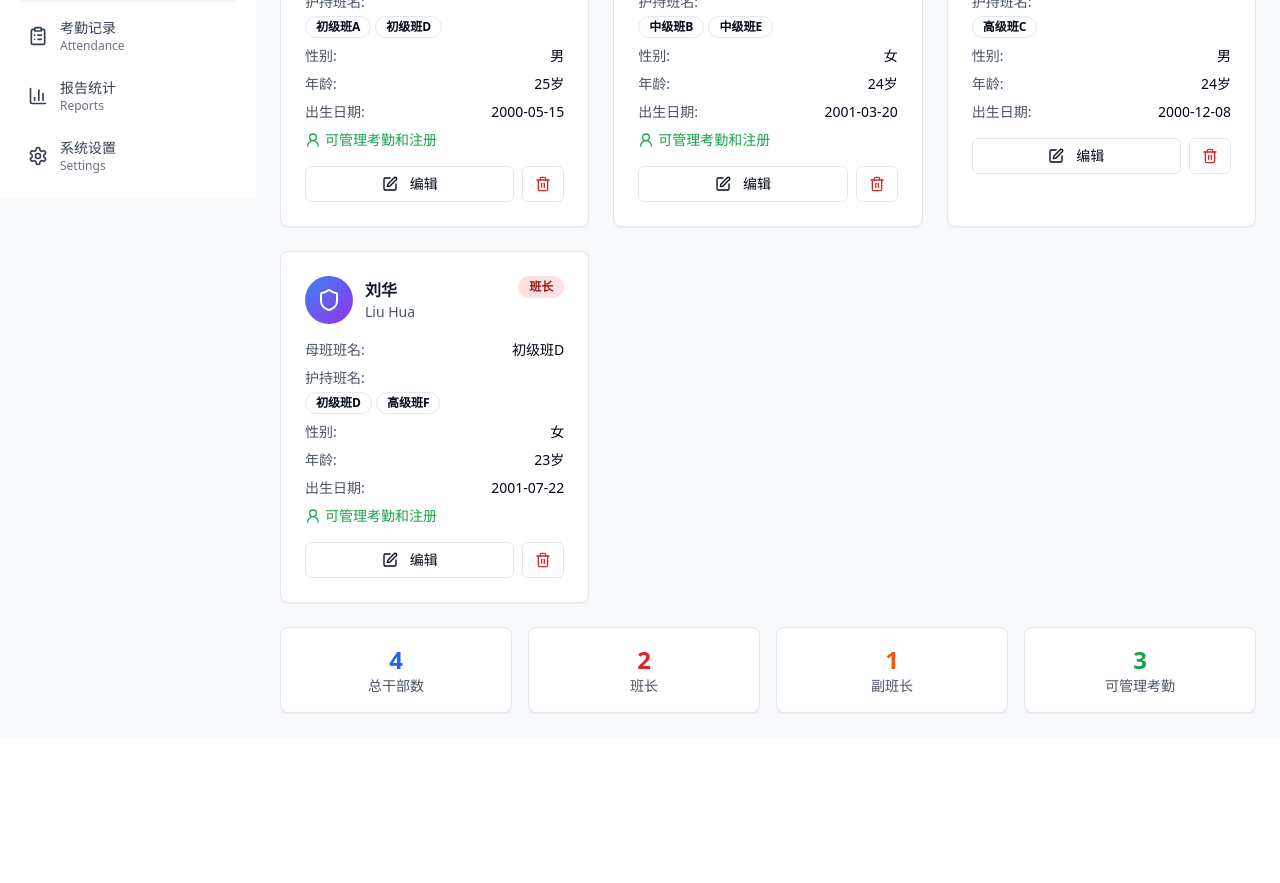
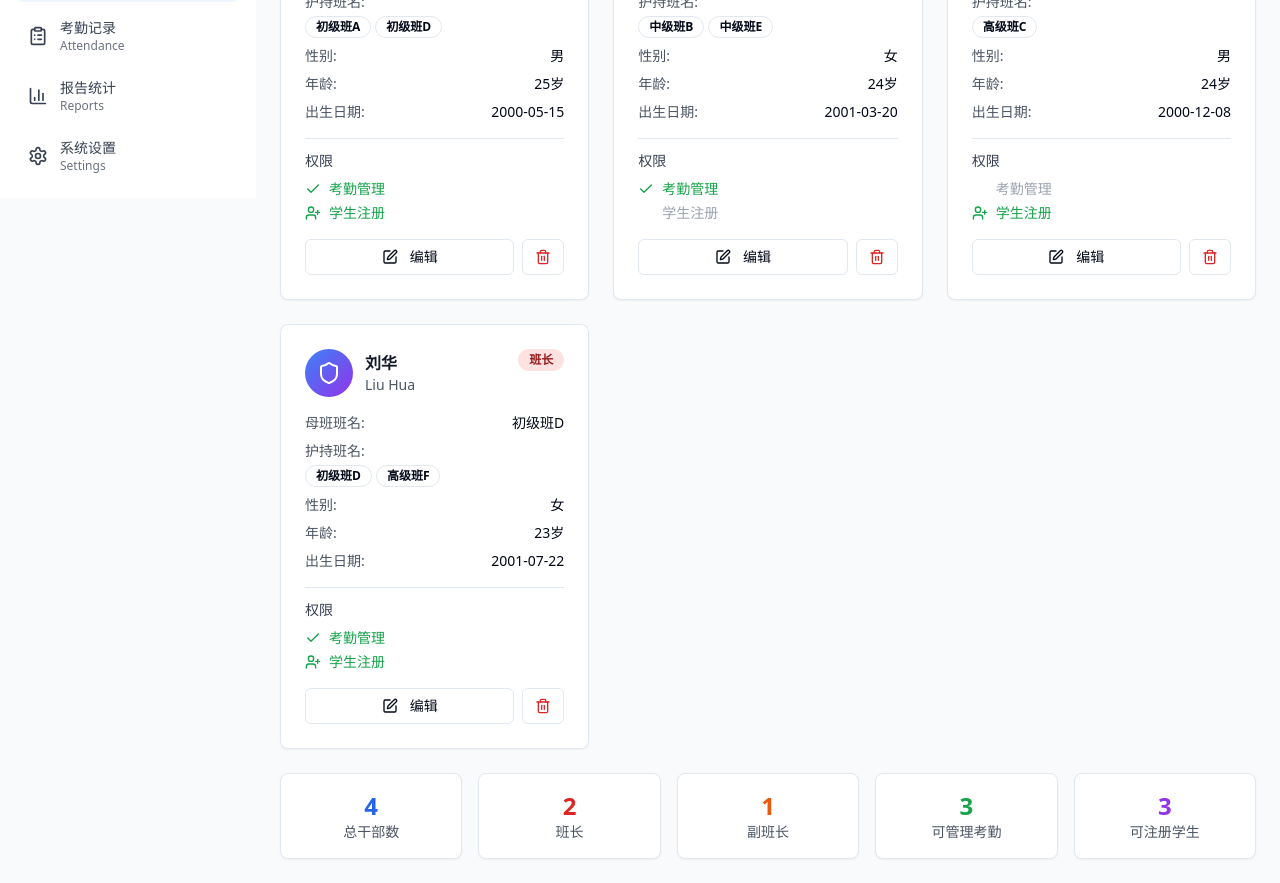
Before and after one commit to leonardloh/attend-zen-manager, a React (Vite) app: page /cadres in a window 1280 px wide. Shown: the part 400-1283 px from the top of the page. Before the commit the page ends 1137 px from the top, so only its background shows below. Built offline with nearby package versions, Linux system fonts and the light colour scheme; sample sign-in values are in the browser's storage.

Commit message:
Add permission for attendance and student registration
Allow granting attendance and student registration permissions when creating a new cadre.

```diff
--- a/src/components/Cadres/CadreCard.tsx
+++ b/src/components/Cadres/CadreCard.tsx
@@ -3,7 +3,7 @@ import React from 'react';
 import { Card, CardContent } from '@/components/ui/card';
 import { Button } from '@/components/ui/button';
 import { Badge } from '@/components/ui/badge';
-import { Shield, Edit, Trash2, User2 } from 'lucide-react';
+import { Shield, Edit, Trash2, User2, Check, UserPlus } from 'lucide-react';
 
 interface Cadre {
   id: string;
@@ -14,6 +14,8 @@ interface Cadre {
   role: '班长' | '副班长' | '关怀员';
   mother_class: string;
   support_classes: string[];
+  can_take_attendance: boolean;
+  can_register_students: boolean;
 }
 
 interface CadreCardProps {
@@ -43,10 +45,6 @@ const CadreCard: React.FC<CadreCardProps> = ({ cadre, onEdit, onDelete }) => {
     }
 
     return age;
-  };
-
-  const hasAttendancePermission = (role: string) => {
-    return role === '班长' || role === '副班长';
   };
 
   return (
@@ -94,12 +92,33 @@ const CadreCard: React.FC<CadreCardProps> = ({ cadre, onEdit, onDelete }) => {
             <span className="text-gray-600">出生日期:</span>
             <span className="font-medium">{cadre.date_of_birth}</span>
           </div>
-          {hasAttendancePermission(cadre.role) && (
-            <div className="flex items-center gap-1 text-sm text-green-600 mt-2">
-              <User2 className="h-4 w-4" />
-              <span>可管理考勤和注册</span>
+        </div>
+
+        {/* Permissions Section */}
+        <div className="border-t pt-3 mb-4">
+          <h4 className="text-sm font-medium text-gray-700 mb-2">权限</h4>
+          <div className="space-y-1">
+            <div className="flex items-center gap-2 text-sm">
+              {cadre.can_take_attendance ? (
+                <Check className="h-4 w-4 text-green-600" />
+              ) : (
+                <div className="h-4 w-4" />
+              )}
+              <span className={cadre.can_take_attendance ? 'text-green-600' : 'text-gray-400'}>
+                考勤管理
+              </span>
             </div>
-          )}
+            <div className="flex items-center gap-2 text-sm">
+              {cadre.can_register_students ? (
+                <UserPlus className="h-4 w-4 text-green-600" />
+              ) : (
+                <div className="h-4 w-4" />
+              )}
+              <span className={cadre.can_register_students ? 'text-green-600' : 'text-gray-400'}>
+                学生注册
+              </span>
+            </div>
+          </div>
         </div>
 
         <div className="flex gap-2">
--- a/src/components/Cadres/CadreDialog.tsx
+++ b/src/components/Cadres/CadreDialog.tsx
@@ -14,6 +14,8 @@ interface Cadre {
   role: '班长' | '副班长' | '关怀员';
   mother_class: string;
   support_classes: string[];
+  can_take_attendance: boolean;
+  can_register_students: boolean;
 }
 
 interface CadreDialogProps {
--- a/src/components/Cadres/CadreForm.tsx
+++ b/src/components/Cadres/CadreForm.tsx
@@ -1,7 +1,9 @@
+
 import React, { useState } from 'react';
 import { Button } from '@/components/ui/button';
 import { Input } from '@/components/ui/input';
 import { Label } from '@/components/ui/label';
+import { Switch } from '@/components/ui/switch';
 import ClassMultiSelect from './ClassMultiSelect';
 
 interface Cadre {
@@ -13,6 +15,8 @@ interface Cadre {
   role: '班长' | '副班长' | '关怀员';
   mother_class: string;
   support_classes: string[];
+  can_take_attendance: boolean;
+  can_register_students: boolean;
 }
 
 interface CadreFormProps {
@@ -29,7 +33,9 @@ const CadreForm: React.FC<CadreFormProps> = ({ initialData, onSubmit, onCancel }
     date_of_birth: initialData?.date_of_birth || '',
     role: initialData?.role || '班长' as const,
     mother_class: initialData?.mother_class || '',
-    support_classes: initialData?.support_classes || []
+    support_classes: initialData?.support_classes || [],
+    can_take_attendance: initialData?.can_take_attendance ?? true,
+    can_register_students: initialData?.can_register_students ?? true
   });
 
   const roles = ['班长', '副班长', '关怀员'];
@@ -135,6 +141,38 @@ const CadreForm: React.FC<CadreFormProps> = ({ initialData, onSubmit, onCancel }
         availableClasses={availableClasses}
       />
 
+      {/* Permissions Section */}
+      <div className="space-y-4 p-4 border rounded-lg bg-gray-50">
+        <h3 className="text-lg font-medium text-gray-900">权限设置</h3>
+        <p className="text-sm text-gray-600">Permission Settings</p>
+
+        <div className="space-y-4">
+          <div className="flex items-center justify-between">
+            <div className="space-y-1">
+              <Label htmlFor="can_take_attendance">考勤管理权限</Label>
+              <p className="text-sm text-gray-500">允许该干部管理班级考勤</p>
+            </div>
+            <Switch
+              id="can_take_attendance"
+              checked={formData.can_take_attendance}
+              onCheckedChange={(checked) => setFormData({ ...formData, can_take_attendance: checked })}
+            />
+          </div>
+
+          <div className="flex items-center justify-between">
+            <div className="space-y-1">
+              <Label htmlFor="can_register_students">学生注册权限</Label>
+              <p className="text-sm text-gray-500">允许该干部注册新学生</p>
+            </div>
+            <Switch
+              id="can_register_students"
+              checked={formData.can_register_students}
+              onCheckedChange={(checked) => setFormData({ ...formData, can_register_students: checked })}
+            />
+          </div>
+        </div>
+      </div>
+
       <div className="flex gap-3 pt-4">
         <Button type="submit" className="flex-1">
           {initialData ? '更新干部' : '添加干部'}
--- a/src/components/Cadres/CadreStats.tsx
+++ b/src/components/Cadres/CadreStats.tsx
@@ -11,6 +11,8 @@ interface Cadre {
   role: '班长' | '副班长' | '关怀员';
   mother_class: string;
   support_classes: string[];
+  can_take_attendance: boolean;
+  can_register_students: boolean;
 }
 
 interface CadreStatsProps {
@@ -18,12 +20,8 @@ interface CadreStatsProps {
 }
 
 const CadreStats: React.FC<CadreStatsProps> = ({ cadres }) => {
-  const hasAttendancePermission = (role: string) => {
-    return role === '班长' || role === '副班长';
-  };
-
   return (
-    <div className="grid grid-cols-1 md:grid-cols-4 gap-4">
+    <div className="grid grid-cols-2 md:grid-cols-5 gap-4">
       <Card>
         <CardContent className="p-4 text-center">
           <div className="text-2xl font-bold text-blue-600">{cadres.length}</div>
@@ -49,9 +47,17 @@ const CadreStats: React.FC<CadreStatsProps> = ({ cadres }) => {
       <Card>
         <CardContent className="p-4 text-center">
           <div className="text-2xl font-bold text-green-600">
-            {cadres.filter(c => hasAttendancePermission(c.role)).length}
+            {cadres.filter(c => c.can_take_attendance).length}
           </div>
           <div className="text-sm text-gray-600">可管理考勤</div>
+        </CardContent>
+      </Card>
+      <Card>
+        <CardContent className="p-4 text-center">
+          <div className="text-2xl font-bold text-purple-600">
+            {cadres.filter(c => c.can_register_students).length}
+          </div>
+          <div className="text-sm text-gray-600">可注册学生</div>
         </CardContent>
       </Card>
     </div>
--- a/src/pages/Cadres.tsx
+++ b/src/pages/Cadres.tsx
@@ -1,4 +1,3 @@
-
 import React, { useState } from 'react';
 import { useToast } from '@/hooks/use-toast';
 import CadreCard from '@/components/Cadres/CadreCard';
@@ -15,6 +14,8 @@ interface Cadre {
   role: '班长' | '副班长' | '关怀员';
   mother_class: string;
   support_classes: string[];
+  can_take_attendance: boolean;
+  can_register_students: boolean;
 }
 
 const Cadres: React.FC = () => {
@@ -33,7 +34,9 @@ const Cadres: React.FC = () => {
       date_of_birth: '2000-05-15',
       role: '班长',
       mother_class: '初级班A',
-      support_classes: ['初级班A', '初级班D']
+      support_classes: ['初级班A', '初级班D'],
+      can_take_attendance: true,
+      can_register_students: true
     },
     {
       id: '2',
@@ -43,7 +46,9 @@ const Cadres: React.FC = () => {
       date_of_birth: '2001-03-20',
       role: '副班长',
       mother_class: '中级班B',
-      support_classes: ['中级班B', '中级班E']
+      support_classes: ['中级班B', '中级班E'],
+      can_take_attendance: true,
+      can_register_students: false
     },
     {
       id: '3',
@@ -53,7 +58,9 @@ const Cadres: React.FC = () => {
       date_of_birth: '2000-12-08',
       role: '关怀员',
       mother_class: '高级班C',
-      support_classes: ['高级班C']
+      support_classes: ['高级班C'],
+      can_take_attendance: false,
+      can_register_students: true
     },
     {
       id: '4',
@@ -63,7 +70,9 @@ const Cadres: React.FC = () => {
       date_of_birth: '2001-07-22',
       role: '班长',
       mother_class: '初级班D',
-      support_classes: ['初级班D', '高级班F']
+      support_classes: ['初级班D', '高级班F'],
+      can_take_attendance: true,
+      can_register_students: true
     }
   ]);
 
```
